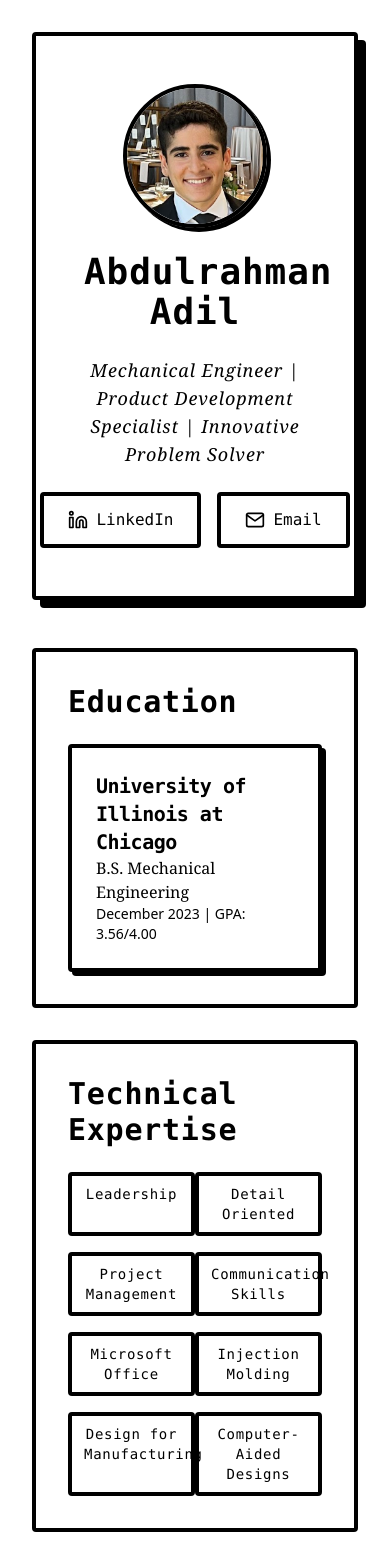
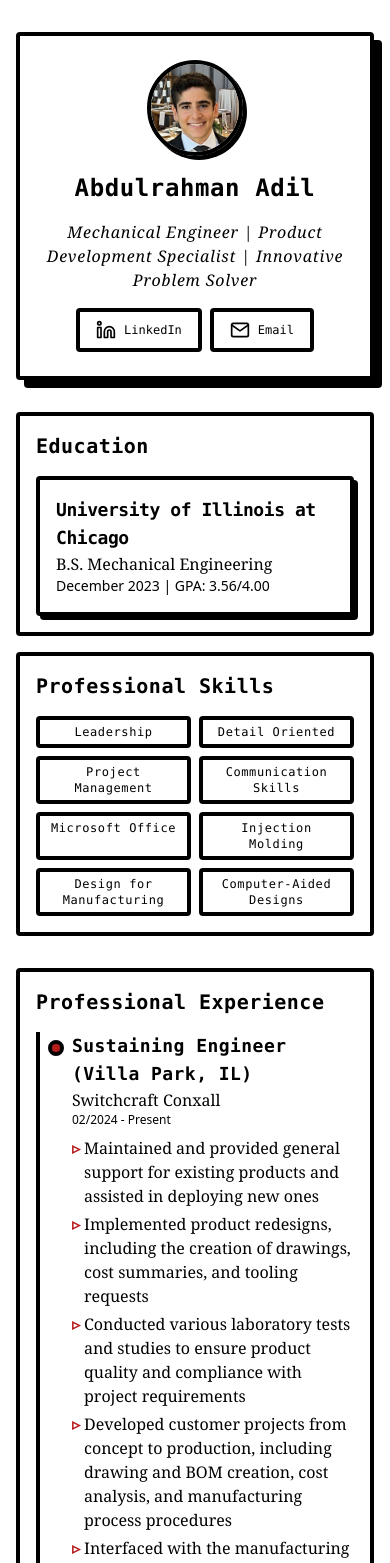
Before and after one commit to abduladil415/my-portfolio2, a React (Vite) app: page / in a window 390 px wide. Shown: the top 1563 px of the page. Built offline with nearby package versions, Linux system fonts and the light colour scheme.

Commit message:
Update App.jsx

```diff
--- a/src/App.jsx
+++ b/src/App.jsx
@@ -82,7 +82,6 @@ function updateFavicon() {
   document.head.appendChild(link);
 }
 
-
 export default function App() {
   useEffect(() => {
     document.title = "Abdulrahman Adil";
@@ -107,24 +106,25 @@ export default function App() {
 }
 
 // =========== HOME PAGE COMPONENTS ===========
+
 const HeroSection = () => (
   <motion.header
-    className="text-center mb-12 relative rounded bg-white text-black p-12 shadow-[8px_8px_0_black] border-4 border-black"
+    className="text-center mb-8 relative rounded bg-white text-black p-6 md:p-12 shadow-[8px_8px_0_black] border-4 border-black"
     initial={{ scale: 0.95 }}
     animate={{ scale: 1 }}
     transition={{ duration: 0.7 }}
   >
-    <div className="relative z-10 space-y-6">
+    <div className="relative z-10 space-y-4 md:space-y-6">
       <img
         src="/images/me.png"
         alt="Profile of Abdulrahman Adil"
-        className="mx-auto w-36 h-36 object-cover rounded-full shadow-[4px_4px_0_black] border-4 border-black"
+        className="mx-auto w-24 h-24 md:w-36 md:h-36 object-cover rounded-full shadow-[4px_4px_0_black] border-4 border-black"
       />
-      <h1 className="text-4xl md:text-5xl font-mono tracking-wide">Abdulrahman Adil</h1>
-      <p className="text-lg font-serif italic tracking-wider max-w-2xl mx-auto">
+      <h1 className="text-2xl md:text-4xl font-mono tracking-wide">Abdulrahman Adil</h1>
+      <p className="text-base md:text-lg font-serif italic tracking-wider max-w-md md:max-w-2xl mx-auto">
         Mechanical Engineer | Product Development Specialist | Innovative Problem Solver
       </p>
-      <div className="flex justify-center space-x-4">
+      <div className="flex justify-center space-x-2 md:space-x-4">
         <SocialLink
           href="https://www.linkedin.com/in/abduladil415/"
           icon={<FiLinkedin />}
@@ -141,16 +141,16 @@ const HeroSection = () => (
 );
 
 const EducationSkills = () => (
-  <div className="grid md:grid-cols-2 gap-8 mb-12">
+  <div className="grid grid-cols-1 md:grid-cols-2 gap-4 md:gap-8 mb-8 md:mb-12">
     <SectionCard title="Education">
-      <div className="bg-white rounded p-6 shadow-[4px_4px_0_black] border-4 border-black">
-        <h3 className="font-mono text-xl">University of Illinois at Chicago</h3>
+      <div className="bg-white rounded p-4 md:p-6 shadow-[4px_4px_0_black] border-4 border-black">
+        <h3 className="font-mono text-lg md:text-xl">University of Illinois at Chicago</h3>
         <p className="font-serif text-base">B.S. Mechanical Engineering</p>
         <p className="text-sm">December 2023 | GPA: 3.56/4.00</p>
       </div>
     </SectionCard>
-    <SectionCard title="Technical Expertise">
-      <div className="grid grid-cols-2 gap-y-4 sm:gap-x-6">
+    <SectionCard title="Professional Skills">
+      <div className="grid grid-cols-2 gap-2 sm:gap-4">
         <SkillPill title="Leadership" />
         <SkillPill title="Detail Oriented" />
         <SkillPill title="Project Management" />
@@ -165,8 +165,8 @@ const EducationSkills = () => (
 );
 
 const ProfessionalExperience = () => (
-  <SectionCard title="Professional Experience" className="mb-12">
-    <div className="relative pl-8 border-l-4 border-black space-y-8">
+  <SectionCard title="Professional Experience" className="mb-8 md:mb-12">
+    <div className="relative pl-4 md:pl-8 border-l-4 border-black space-y-4 md:space-y-8">
       <TimelineItem
         title="Sustaining Engineer (Villa Park, IL)"
         company="Switchcraft Conxall"
@@ -195,8 +195,8 @@ const ProfessionalExperience = () => (
 );
 
 const ProjectsShowcase = () => (
-  <SectionCard title="Engineering Projects" className="mb-12">
-    <div className="grid grid-cols-1 md:grid-cols-2 gap-8">
+  <SectionCard title="Engineering Projects" className="mb-8 md:mb-12">
+    <div className="grid grid-cols-1 md:grid-cols-2 gap-4 md:gap-8">
       {PROJECT_DATA.map((project) => (
         <motion.div
           key={project.id}
@@ -212,12 +212,11 @@ const ProjectsShowcase = () => (
   </SectionCard>
 );
 
-
 // =========== HOME PAGE ===========
 function HomePage() {
   return (
     <motion.div
-      className="max-w-6xl mx-auto p-8"
+      className="max-w-6xl mx-auto px-4 md:px-8 py-8 md:py-12"
       initial={{ opacity: 0, y: 20 }}
       animate={{ opacity: 1, y: 0 }}
       transition={{ duration: 0.8 }}
@@ -227,7 +226,7 @@ function HomePage() {
       <ProfessionalExperience />
       <ProjectsShowcase />
 
-      <footer className="mt-12 text-center text-sm">
+      <footer className="mt-8 md:mt-12 text-center text-xs md:text-sm">
         <p>© {new Date().getFullYear()} Abdulrahman Adil. All rights reserved.</p>
       </footer>
     </motion.div>
@@ -235,12 +234,13 @@ function HomePage() {
 }
 
 // =========== PROJECT PAGE COMPONENTS ===========
+
 const ProjectImageGrid = ({ images, setSelectedImageIndex }) => (
-  <div className="grid grid-cols-1 sm:grid-cols-2 lg:grid-cols-3 gap-4"> {/* Reduced padding here */}
+  <div className="grid grid-cols-1 sm:grid-cols-2 lg:grid-cols-3 gap-2 md:gap-4">
     {images.map((url, i) => (
       <div
         key={i}
-        className="relative overflow-hidden rounded cursor-pointer transition focus:outline-none border-4 border-black"
+        className="relative overflow-hidden rounded cursor-pointer transition border-4 border-black"
         onClick={() => setSelectedImageIndex(i)}
       >
         <img
@@ -254,7 +254,6 @@ const ProjectImageGrid = ({ images, setSelectedImageIndex }) => (
     ))}
   </div>
 );
-
 
 const ProjectImageModal = ({ project, selectedImageIndex, setSelectedImageIndex }) => {
   if (selectedImageIndex === null) return null;
@@ -273,9 +272,9 @@ const ProjectImageModal = ({ project, selectedImageIndex, setSelectedImageIndex
           alt={`Enlarged project visual ${selectedImageIndex + 1}`}
           className="object-contain max-w-full max-h-full border-4 border-black"
         />
-        {/* Close Button (using FiX icon) */}
+        {/* Close Button */}
         <button
-          className="absolute top-4 right-4 w-10 h-10 flex items-center justify-center text-white text-3xl bg-black bg-opacity-50 rounded-full hover:bg-opacity-70 transition focus:outline-none"
+          className="absolute top-4 right-4 w-8 h-8 md:w-10 md:h-10 flex items-center justify-center text-white text-2xl md:text-3xl bg-black bg-opacity-50 rounded-full hover:bg-opacity-70 transition focus:outline-none"
           onClick={() => setSelectedImageIndex(null)}
         >
           <FiX />
@@ -283,7 +282,7 @@ const ProjectImageModal = ({ project, selectedImageIndex, setSelectedImageIndex
         {/* Previous Arrow */}
         {selectedImageIndex > 0 && (
           <button
-            className="absolute left-4 top-1/2 w-10 h-10 transform -translate-y-1/2 flex items-center justify-center text-white text-3xl bg-black bg-opacity-50 rounded-full hover:bg-opacity-70 transition focus:outline-none"
+            className="absolute left-4 top-1/2 w-8 h-8 md:w-10 md:h-10 transform -translate-y-1/2 flex items-center justify-center text-white text-2xl md:text-3xl bg-black bg-opacity-50 rounded-full hover:bg-opacity-70 transition focus:outline-none"
             onClick={() => setSelectedImageIndex(selectedImageIndex - 1)}
           >
             <FiArrowLeft />
@@ -292,7 +291,7 @@ const ProjectImageModal = ({ project, selectedImageIndex, setSelectedImageIndex
         {/* Next Arrow */}
         {selectedImageIndex < project.images.length - 1 && (
           <button
-            className="absolute right-4 top-1/2 w-10 h-10 transform -translate-y-1/2 flex items-center justify-center text-white text-3xl bg-black bg-opacity-50 rounded-full hover:bg-opacity-70 transition focus:outline-none"
+            className="absolute right-4 top-1/2 w-8 h-8 md:w-10 md:h-10 transform -translate-y-1/2 flex items-center justify-center text-white text-2xl md:text-3xl bg-black bg-opacity-50 rounded-full hover:bg-opacity-70 transition focus:outline-none"
             onClick={() => setSelectedImageIndex(selectedImageIndex + 1)}
           >
             <FiArrowRight />
@@ -302,7 +301,6 @@ const ProjectImageModal = ({ project, selectedImageIndex, setSelectedImageIndex
     </div>
   );
 };
-
 
 // =========== PROJECT PAGE ===========
 function ProjectPage() {
@@ -322,69 +320,69 @@ function ProjectPage() {
 
   return (
     <motion.div
-      className="max-w-4xl mx-auto px-8 py-12"
+      className="max-w-4xl mx-auto px-4 md:px-8 py-8 md:py-12"
       initial={{ opacity: 0 }}
       animate={{ opacity: 1 }}
       transition={{ duration: 0.6 }}
     >
       <Link
         to="/"
-        className="mb-6 inline-flex items-center text-black hover:text-red-700 transition border-b-2 border-black focus:outline-none" // Reduced mb-8 to mb-6
+        className="mb-4 md:mb-6 inline-flex items-center text-black hover:text-red-700 transition border-b-2 border-black focus:outline-none"
       >
         <FiArrowLeft className="mr-2" /> Back to Portfolio
       </Link>
 
       {/* Project Details */}
-      <div className="bg-white rounded shadow-none overflow-hidden mb-8 border-4 border-black">
-        <div className="p-6 pb-4"> {/* Reduced padding bottom to pb-4 */}
-          <h1 className="text-4xl font-mono tracking-wide mb-4">{project.title}</h1>
-          <div className="flex items-center space-x-4 mb-4"> {/* Reduced mb-6 to mb-4 */}
-            <span className="px-4 py-1 bg-red-700 text-white rounded-full text-sm font-mono">
+      <div className="bg-white rounded shadow-none overflow-hidden mb-4 md:mb-8 border-4 border-black">
+        <div className="p-4 md:p-6">
+          <h1 className="text-2xl md:text-4xl font-mono tracking-wide mb-4">{project.title}</h1>
+          <div className="flex items-center space-x-2 md:space-x-4 mb-4">
+            <span className="px-3 py-1 md:px-4 md:py-1 bg-red-700 text-white rounded-full text-xs md:text-sm font-mono">
               {project.date}
             </span>
           </div>
-          <ul className="space-y-3 mb-6 font-serif"> {/* Reduced space-y-4 to space-y-3 and mb-8 to mb-6 */}
+          <ul className="space-y-2 md:space-y-3 mb-4 md:mb-6 font-serif">
             {project.description.map((point, index) => (
               <li key={index} className="flex items-start">
-                <span className="text-red-700 mr-2 font-bold">▹</span>
+                <span className="text-red-700 mr-1 md:mr-2 font-bold">▹</span>
                 {point}
               </li>
             ))}
           </ul>
         </div>
 
-        {/* Image Grid Component */}
-        <div className="px-6 pb-6"> {/* Added px-6 and pb-6 to align with text padding and reduce space above footer if any */}
+        {/* Image Grid */}
+        <div className="px-4 md:px-6 pb-4 md:pb-6">
           <ProjectImageGrid images={project.images} setSelectedImageIndex={setSelectedImageIndex} />
         </div>
       </div>
 
-      {/* Image Modal Component */}
+      {/* Image Modal */}
       <ProjectImageModal project={project} selectedImageIndex={selectedImageIndex} setSelectedImageIndex={setSelectedImageIndex} />
-
     </motion.div>
   );
 }
 
 // =========== UI COMPONENTS ===========
+
 function SocialLink({ href, icon, label }) {
   return (
     <a
       href={href}
       target="_blank"
       rel="noreferrer"
-      className="flex items-center space-x-2 px-6 py-3 bg-white border-4 border-black rounded hover:bg-red-100 hover:text-red-700 transition duration-200 font-mono focus:outline-none"
+      className="flex items-center space-x-2 px-4 py-2 md:px-6 md:py-3 bg-white border-4 border-black rounded hover:bg-red-100 hover:text-red-700 transition duration-200 font-mono focus:outline-none"
     >
       {React.cloneElement(icon, { className: "w-5 h-5" })}
-      <span>{label}</span>
+      <span className="text-xs md:text-sm">{label}</span>
     </a>
   );
 }
 
 function SectionCard({ title, children, className }) {
   return (
-    <div className={`bg-white rounded shadow-none p-8 border-4 border-black ${className || ""}`}>
-      <h2 className="text-3xl font-mono tracking-wide mb-6">{title}</h2>
+    <div className={`bg-white rounded shadow-none p-4 md:p-8 border-4 border-black ${className || ""}`}>
+      <h2 className="text-xl md:text-3xl font-mono tracking-wide mb-4">{title}</h2>
       {children}
     </div>
   );
@@ -392,7 +390,7 @@ function SectionCard({ title, children, className }) {
 
 function SkillPill({ title }) {
   return (
-    <div className="px-3 py-2 border-4 border-black rounded text-sm text-center font-mono tracking-wider">
+    <div className="px-2 py-1 md:px-3 md:py-2 border-4 border-black rounded text-xs md:text-sm text-center font-mono tracking-wider">
       {title}
     </div>
   );
@@ -400,15 +398,15 @@ function SkillPill({ title }) {
 
 function TimelineItem({ title, company, date, highlights }) {
   return (
-    <div className="relative pl-8">
-      <div className="absolute w-5 h-5 bg-red-700 rounded-full -left-[12px] top-2 border-4 border-black" />
-      <h3 className="text-xl font-mono tracking-wide">{title}</h3>
+    <div className="relative pl-4 md:pl-8">
+      <div className="absolute w-4 h-4 md:w-5 md:h-5 bg-red-700 rounded-full -left-2 md:-left-3 top-2 border-4 border-black" />
+      <h3 className="text-lg md:text-xl font-mono tracking-wide">{title}</h3>
       <p className="font-serif text-base">{company}</p>
-      <p className="text-sm mb-4">{date}</p>
-      <ul className="space-y-2 font-serif">
+      <p className="text-xs md:text-sm mb-2 md:mb-4">{date}</p>
+      <ul className="space-y-1 md:space-y-2 font-serif">
         {highlights.map((item, i) => (
           <li key={i} className="flex items-start">
-            <span className="text-red-700 mr-2 font-bold">▹</span>
+            <span className="text-red-700 mr-1 md:mr-2 font-bold">▹</span>
             {item}
           </li>
         ))}
@@ -435,11 +433,11 @@ function ProjectCard({ project }) {
       to={`/project/${project.id}`}
       className="group block rounded bg-white shadow-[4px_4px_0_black] border-4 border-black overflow-hidden transition duration-200 focus:outline-none"
     >
-      <div className="h-48 overflow-hidden transition-all duration-300" style={backgroundStyle}></div>
-      <div className="p-6 bg-white">
-        <h3 className="text-xl font-mono tracking-wide mb-2">{project.title}</h3>
-        <p className="line-clamp-2 font-serif">{project.intro}</p>
-        <div className="mt-4 flex items-center justify-between text-sm">
+      <div className="h-32 md:h-48 overflow-hidden transition-all duration-300" style={backgroundStyle}></div>
+      <div className="p-4 md:p-6 bg-white">
+        <h3 className="text-lg md:text-xl font-mono tracking-wide mb-2">{project.title}</h3>
+        <p className="line-clamp-2 font-serif text-xs md:text-sm">{project.intro}</p>
+        <div className="mt-2 md:mt-4 flex items-center justify-between text-xs md:text-sm">
           <span>{project.date}</span>
         </div>
       </div>
@@ -449,12 +447,12 @@ function ProjectCard({ project }) {
 
 function NotFound() {
   return (
-    <div className="min-h-screen flex flex-col items-center justify-center bg-white">
-      <h1 className="text-6xl font-mono tracking-wide mb-4">404</h1>
-      <p className="text-xl font-serif mb-8">Project not found</p>
+    <div className="min-h-screen flex flex-col items-center justify-center bg-white p-4">
+      <h1 className="text-4xl md:text-6xl font-mono tracking-wide mb-4">404</h1>
+      <p className="text-base md:text-xl font-serif mb-4">Project not found</p>
       <Link
         to="/"
-        className="flex items-center px-6 py-3 bg-white border-4 border-black rounded hover:bg-gray-100 transition duration-200 font-mono focus:outline-none"
+        className="flex items-center px-4 py-2 md:px-6 md:py-3 bg-white border-4 border-black rounded hover:bg-gray-100 transition duration-200 font-mono focus:outline-none"
       >
         <FiArrowLeft className="mr-2" /> Return to Portfolio
       </Link>
```
